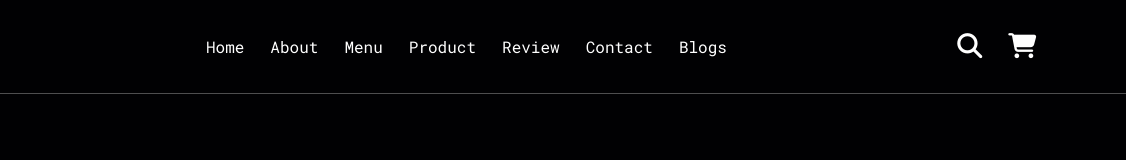
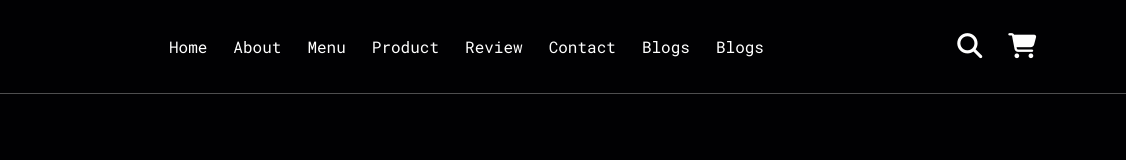
Before and after one commit to BinhThuongTTT/coffee-management-website-Agile-, a plain HTML site: page index.html in a window 1280 px wide. Shown: the full height of the page, 154-1280 px from the left. Drawn offline with Linux system fonts and the light colour scheme.

Commit message:
Thêm nigaa ở HTML

```diff
--- a/index.html
+++ b/index.html
@@ -29,6 +29,7 @@
         <a href="#review">review</a>
         <a href="#contact">contact</a>
         <a href="#blogs">blogs</a>
+        <a href="#nigga">blogs</a>
     </nav>
 
     <div class="icons">
```
